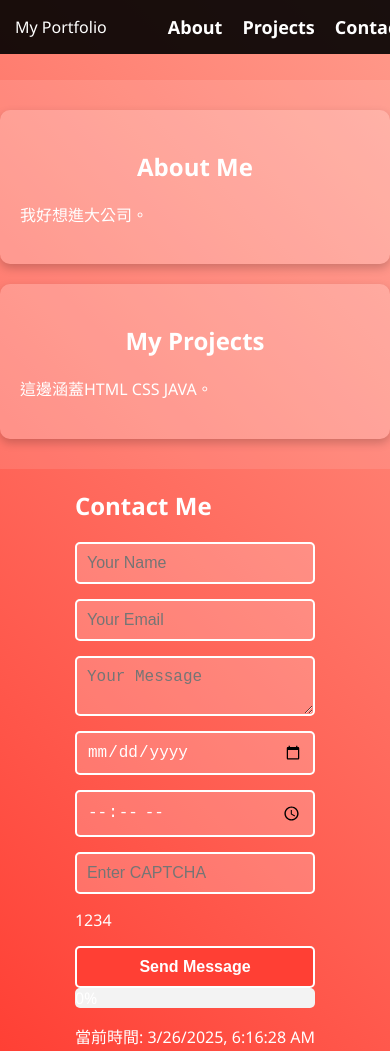
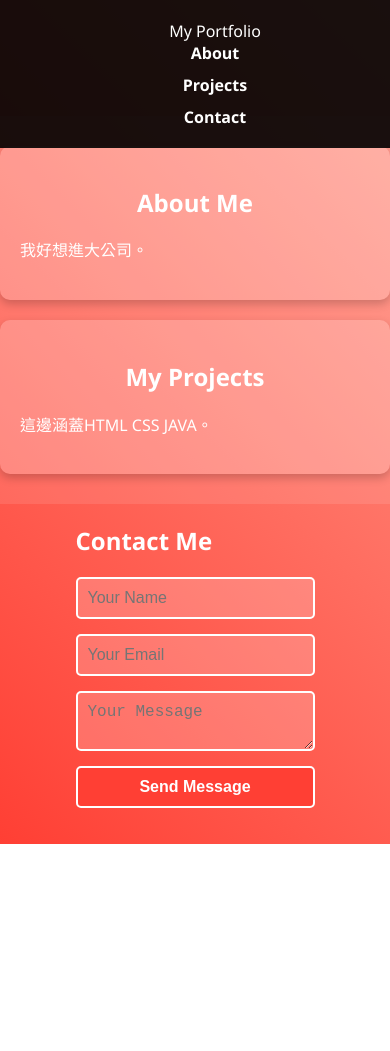
Before and after one commit to Bela-git/repp, a plain HTML site: page index.html in a window 390 px wide. Shown: the top 1051 px of the page. After the commit the page ends 844 px from the top, so only its background shows below. Drawn offline with Linux system fonts and the light colour scheme.

Commit message:
新增自適應

```diff
--- a/index.html
+++ b/index.html
@@ -8,157 +8,169 @@
     <style>
         /* 設置全局樣式 */
         body {
-            font-family: 'Segoe UI', Tahoma, Geneva, Verdana, sans-serif;
-            margin: 0;
-            padding: 0;
-            box-sizing: border-box;
-            background: linear-gradient(45deg, #ff3f34, #ff9a8b);
-            min-height: 100vh;
-            color: #fff;
-            display: flex;
-            justify-content: center;
-            align-items: center;
-            flex-direction: column;
-            animation: fadeIn 2s ease-out;
+            font-family: 'Segoe UI', Tahoma, Geneva, Verdana, sans-serif; /* 設定字型 */
+            margin: 0; /* 去除頁面邊距 */
+            padding: 0; /* 去除頁面內距 */
+            box-sizing: border-box; /* 設定框模型為 border-box */
+            background: linear-gradient(45deg, #ff3f34, #ff9a8b); /* 背景設定為漸變色 */
+            min-height: 100vh; /* 設定最小高度為100vh，保證內容占滿整個頁面 */
+            color: #fff; /* 設定字體顏色為白色 */
+            display: flex; /* 設定頁面為彈性盒子布局 */
+            justify-content: center; /* 水平居中 */
+            align-items: center; /* 垂直居中 */
+            flex-direction: column; /* 排列方向為垂直 */
+            animation: fadeIn 2s ease-out; /* 設置頁面載入動畫 */
         }
 
         /* 動畫：頁面載入 */
         @keyframes fadeIn {
             from {
-                opacity: 0;
+                opacity: 0; /* 開始時透明度為0 */
             }
 
             to {
-                opacity: 1;
+                opacity: 1; /* 結束時透明度為1 */
             }
         }
 
         /* 響應式導航欄 */
         nav {
-            width: 100%;
-            background: rgba(0, 0, 0, 0.7);
-            position: fixed;
-            top: 0;
-            left: 0;
-            padding: 15px;
-            display: flex;
-            justify-content: space-between;
-            align-items: center;
-            transition: background 0.3s;
+            width: 100%; /* 寬度設為100% */
+            background: rgba(0, 0, 0, 0.7); /* 背景顏色為半透明黑色 */
+            position: fixed; /* 固定在頁面頂部 */
+            top: 0; /* 距離頁面頂部0 */
+            left: 0; /* 距離頁面左邊0 */
+            padding: 15px; /* 內邊距設為15px */
+            display: flex; /* 使用彈性布局 */
+            justify-content: space-between; /* 項目之間分散對齊 */
+            align-items: center; /* 垂直居中對齊 */
+            transition: background 0.3s; /* 背景顏色過渡效果 */
         }
 
+        /* 當鼠標懸停時，改變背景顏色 */
         nav:hover {
             background: rgba(0, 0, 0, 0.9);
         }
 
+        /* 設置導航欄內部列表樣式 */
         nav ul {
-            list-style-type: none;
-            margin: 0;
-            padding: 0;
-            display: flex;
-            gap: 20px;
+            list-style-type: none; /* 去除列表的標記 */
+            margin: 0; /* 去除外邊距 */
+            padding: 0; /* 去除內邊距 */
+            display: flex; /* 使用彈性布局 */
+            gap: 20px; /* 項目之間間隔為20px */
         }
 
+        /* 設置導航鏈接的樣式 */
         nav a {
-            text-decoration: none;
-            color: white;
-            font-weight: bold;
-            font-size: 18px;
-            transition: color 0.3s ease;
+            text-decoration: none; /* 去除下劃線 */
+            color: white; /* 文字顏色為白色 */
+            font-weight: bold; /* 字體加粗 */
+            font-size: 18px; /* 字體大小為18px */
+            transition: color 0.3s ease; /* 字體顏色過渡效果 */
         }
 
+        /* 當鼠標懸停時，改變字體顏色 */
         nav a:hover {
             color: #ff9a8b;
         }
 
-        /* 主頁面內容 */
+        /* 主頁面內容樣式 */
         .container {
-            display: grid;
-            grid-template-columns: 1fr 1fr;
-            gap: 20px;
-            width: 80%;
-            max-width: 1200px;
-            margin-top: 80px;
-            padding: 30px;
-            background: rgba(255, 255, 255, 0.1);
-            border-radius: 10px;
+            display: grid; /* 使用網格布局 */
+            grid-template-columns: 1fr 1fr; /* 設置兩列的網格布局 */
+            gap: 20px; /* 設置項目之間的間距 */
+            width: 80%; /* 寬度為80% */
+            max-width: 1200px; /* 最大寬度為1200px */
+            margin-top: 80px; /* 距離頂部80px */
+            padding: 30px; /* 內邊距30px */
+            background: rgba(255, 255, 255, 0.1); /* 半透明背景 */
+            border-radius: 10px; /* 邊角圓潤 */
         }
 
+        /* 卡片樣式 */
         .card {
-            background: rgba(255, 255, 255, 0.2);
-            padding: 20px;
-            border-radius: 10px;
-            box-shadow: 0 4px 10px rgba(0, 0, 0, 0.2);
-            transition: transform 0.3s ease, box-shadow 0.3s ease;
+            background: rgba(255, 255, 255, 0.2); /* 半透明背景 */
+            padding: 20px; /* 內邊距20px */
+            border-radius: 10px; /* 邊角圓潤 */
+            box-shadow: 0 4px 10px rgba(0, 0, 0, 0.2); /* 設置陰影 */
+            transition: transform 0.3s ease, box-shadow 0.3s ease; /* 變換和陰影過渡效果 */
         }
 
+        /* 當鼠標懸停時，卡片會有縮放效果 */
         .card:hover {
-            transform: scale(1.05);
-            box-shadow: 0 6px 20px rgba(0, 0, 0, 0.3);
+            transform: scale(1.05); /* 放大1.05倍 */
+            box-shadow: 0 6px 20px rgba(0, 0, 0, 0.3); /* 增加陰影 */
         }
 
+        /* 卡片標題樣式 */
         .card h2 {
-            text-align: center;
-            font-size: 24px;
+            text-align: center; /* 文字居中 */
+            font-size: 24px; /* 字體大小為24px */
         }
 
+        /* 卡片文字樣式 */
         .card p {
-            font-size: 16px;
-            line-height: 1.6;
+            font-size: 16px; /* 字體大小為16px */
+            line-height: 1.6; /* 行高為1.6 */
         }
 
         /* 表單樣式 */
         form {
-            display: flex;
-            flex-direction: column;
-            gap: 15px;
-            margin-top: 20px;
+            display: flex; /* 使用彈性布局 */
+            flex-direction: column; /* 項目垂直排列 */
+            gap: 15px; /* 項目之間的間距 */
+            margin-top: 20px; /* 距離頂部20px */
         }
 
+        /* 輸入框和文本區的樣式 */
         input,
         textarea {
-            padding: 10px;
-            font-size: 16px;
-            border: 2px solid #fff;
-            border-radius: 5px;
-            background: rgba(255, 255, 255, 0.2);
-            color: #fff;
+            padding: 10px; /* 內邊距10px */
+            font-size: 16px; /* 字體大小16px */
+            border: 2px solid #fff; /* 白色邊框 */
+            border-radius: 5px; /* 邊角圓潤 */
+            background: rgba(255, 255, 255, 0.2); /* 半透明背景 */
+            color: #fff; /* 文字顏色為白色 */
         }
 
+        /* 設置提交按鈕的樣式 */
         input[type="submit"] {
-            background-color: #ff3f34;
-            cursor: pointer;
-            font-weight: bold;
-            transition: background-color 0.3s ease;
+            background-color: #ff3f34; /* 背景顏色 */
+            cursor: pointer; /* 鼠標變為指針 */
+            font-weight: bold; /* 字體加粗 */
+            transition: background-color 0.3s ease; /* 背景顏色過渡效果 */
         }
 
+        /* 當鼠標懸停時，改變提交按鈕的顏色 */
         input[type="submit"]:hover {
-            background-color: #ff9a8b;
+            background-color: #ff9a8b; /* 更改背景顏色 */
         }
 
-        /* 響應式設計 */
+        /* 響應式設計：當螢幕寬度小於768px時，調整佈局 */
         @media (max-width: 768px) {
             .container {
-                grid-template-columns: 1fr;
-                width: 100%;
+                grid-template-columns: 1fr; /* 設為單列 */
+                width: 100%; /* 寬度100% */
             }
-        }
 
-        /* 進度條樣式 */
-        .progress-bar {
-            width: 100%;
-            background-color: #f3f3f3;
-            border-radius: 5px;
-            overflow: hidden;
-        }
+            /* 修改導航欄的樣式 */
+            nav {
+                flex-direction: column; /* 導航欄垂直排列 */
+                justify-content: center; /* 水平居中 */
+                padding: 20px; /* 內邊距20px */
+            }
 
-        .progress {
-            height: 20px;
-            width: 0;
-            background-color: #4caf50;
-            text-align: center;
-            line-height: 20px;
-            color: white;
+            /* 調整導航項目的顯示方式 */
+            nav ul {
+                flex-direction: column; /* 垂直排列 */
+                gap: 10px; /* 項目之間的間距 */
+                text-align: center; /* 文字居中 */
+            }
+
+            nav a {
+                font-size: 16px; /* 字體大小16px */
+            }
         }
     </style>
 </head>
@@ -178,74 +190,46 @@
     <div class="container">
         <div class="card">
             <h2>About Me</h2>
-            <p>我好想進大公司。</p>
+            <p>
+                我好想進大公司。
+            </p>
         </div>
         <div class="card">
             <h2>My Projects</h2>
-            <p>這邊涵蓋HTML CSS JAVA。</p>
+            <p>
+                這邊涵蓋HTML CSS JAVA。
+            </p>
         </div>
     </div>
 
-    <!-- 表單與進度條 -->
+    <!-- 聯繫表單 -->
     <section id="contact">
         <h2>Contact Me</h2>
-        <form id="contactForm" action="https://formspree.io/f/mrbplrpz" method="POST">
+        <form action="https://formspree.io/f/mrbplrpz" method="POST">
             <input type="text" id="name" name="name" placeholder="Your Name" required />
             <input type="email" id="email" name="email" placeholder="Your Email" required />
             <textarea id="message" name="message" placeholder="Your Message" required></textarea>
-
-            <!-- 日期與時間輸入 -->
-            <input type="date" id="date" name="date" required />
-            <input type="time" id="time" name="time" required />
-
-            <!-- 驗證碼輸入 -->
-            <input type="text" id="captcha" name="captcha" placeholder="Enter CAPTCHA" required />
-            <div id="captchaImage">1234</div> <!-- 假的驗證碼顯示 -->
-
             <input type="submit" value="Send Message" />
         </form>
-
-        <div class="progress-bar">
-            <div class="progress" id="progressBar">0%</div>
-        </div>
-
-        <p>當前時間: <span id="currentTime"></span></p>
     </section>
 
     <script>
-        // 顯示當前時間
-        function updateTime() {
-            const now = new Date();
-            document.getElementById('currentTime').textContent = now.toLocaleString();
-        }
-        setInterval(updateTime, 1000); // 每秒更新時間
+        // 表單驗證和 AJAX 請求處理
+        document.getElementById('contactForm').addEventListener('submit', function(event) {
+            event.preventDefault(); // 防止表單默認提交行為
 
-        // 表單驗證和進度條更新
-        document.getElementById('contactForm').addEventListener('input', function () {
             const name = document.getElementById('name').value;
             const email = document.getElementById('email').value;
             const message = document.getElementById('message').value;
-            const date = document.getElementById('date').value;
-            const time = document.getElementById('time').value;
-            const captcha = document.getElementById('captcha').value;
 
-            // 計算填寫進度
-            let progress = 0;
-            if (name) progress += 20;
-            if (email) progress += 20;
-            if (message) progress += 20;
-            if (date) progress += 20;
-            if (time) progress += 10;
-            if (captcha) progress += 10;
+            // 表單驗證
+            if (!name || !email || !message) {
+                alert('請填寫所有欄位');
+                return;
+            }
 
-            document.getElementById('progressBar').style.width = progress + '%';
-            document.getElementById('progressBar').textContent = progress + '%';
-        });
-
-        // 驗證碼生成簡單示範
-        document.getElementById('captchaImage').addEventListener('click', function () {
-            const captcha = Math.floor(1000 + Math.random() * 9000);
-            document.getElementById('captchaImage').textContent = captcha;
+            // 模擬 AJAX 請求
+            alert(`謝謝，${name}！我們會儘快與您聯繫。`);
         });
     </script>
 </body>
```
